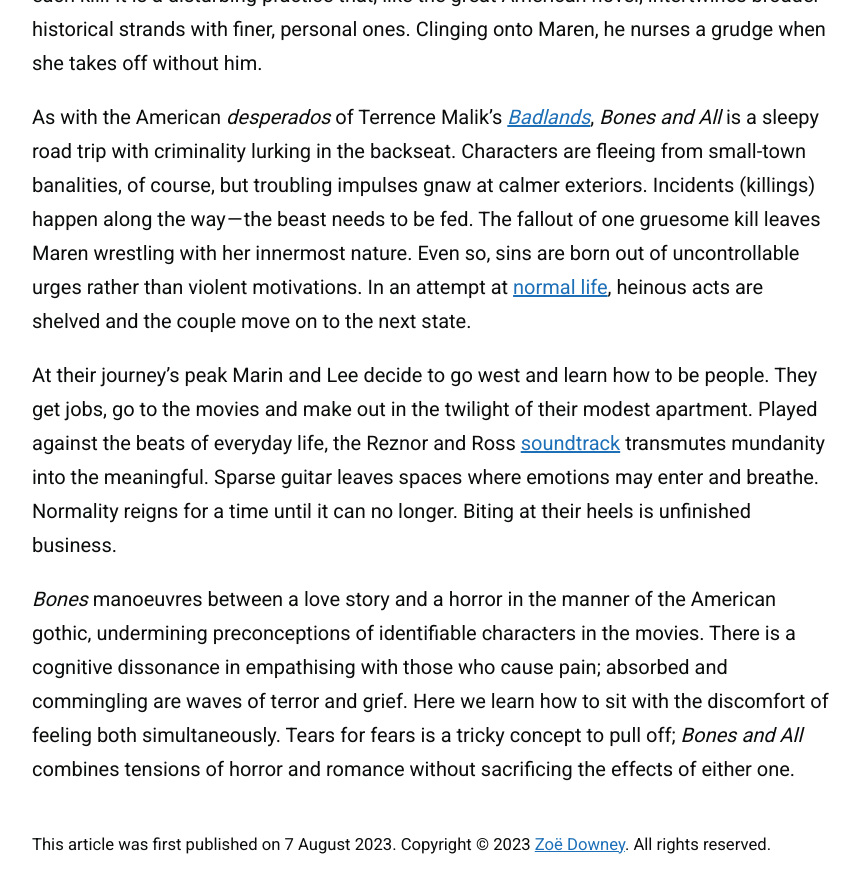
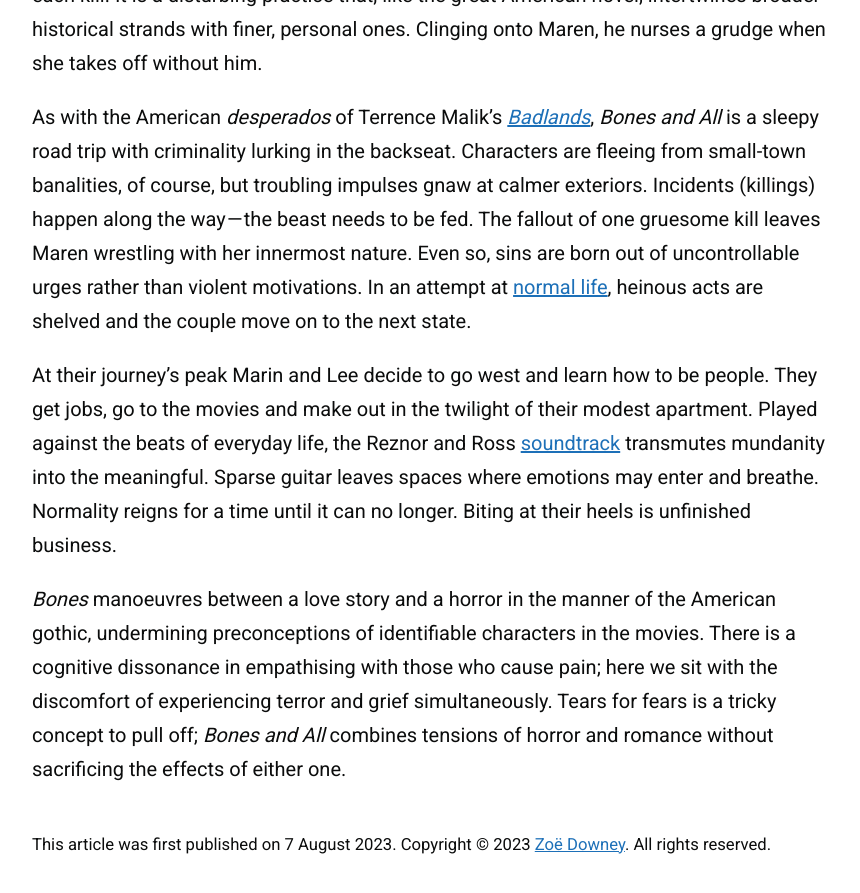
Before and after one commit to zoeurl/zoedowney.github.io, a Jekyll site: the page built from _posts/2023-08-07-bones-and-all.md, in a window 1280 px wide and 900 px high, scrolled down 1908 px. Shown: the top 893 px of the window, without its empty margins (208-1068 px from the left). Built offline with Jekyll 4.4.1, drawn with Linux system fonts in a browser that asks for light colours.

Commit message:
Update 2023-08-07-bones-and-all.md

```diff
--- a/_posts/2023-08-07-bones-and-all.md
+++ b/_posts/2023-08-07-bones-and-all.md
@@ -20,4 +20,4 @@
 
 At their journey’s peak Marin and Lee decide to go west and learn how to be people. They get jobs, go to the movies and make out in the twilight of their modest apartment. Played against the beats of everyday life, the Reznor and Ross [soundtrack](https://www.youtube.com/watch?v=mqIaOl4N1M8&ab_channel=TrentReznor-Topic) transmutes mundanity into the meaningful. Sparse guitar leaves spaces where emotions may enter and breathe. Normality reigns for a time until it can no longer. Biting at their heels is unfinished business.
 
-_Bones_ manoeuvres between a love story and a horror in the manner of the American gothic, undermining preconceptions of identifiable characters in the movies. There is a cognitive dissonance in empathising with those who cause pain; absorbed and commingling are waves of terror and grief. Here we learn how to sit with the discomfort of feeling both simultaneously. Tears for fears is a tricky concept to pull off; _Bones and All_ combines tensions of horror and romance without sacrificing the effects of either one.
+_Bones_ manoeuvres between a love story and a horror in the manner of the American gothic, undermining preconceptions of identifiable characters in the movies. There is a cognitive dissonance in empathising with those who cause pain; here we sit with the discomfort of experiencing terror and grief simultaneously. Tears for fears is a tricky concept to pull off; _Bones and All_ combines tensions of horror and romance without sacrificing the effects of either one.
```
